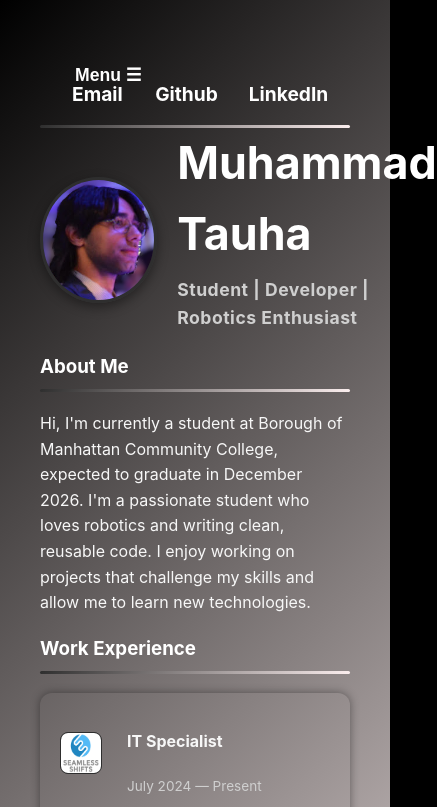
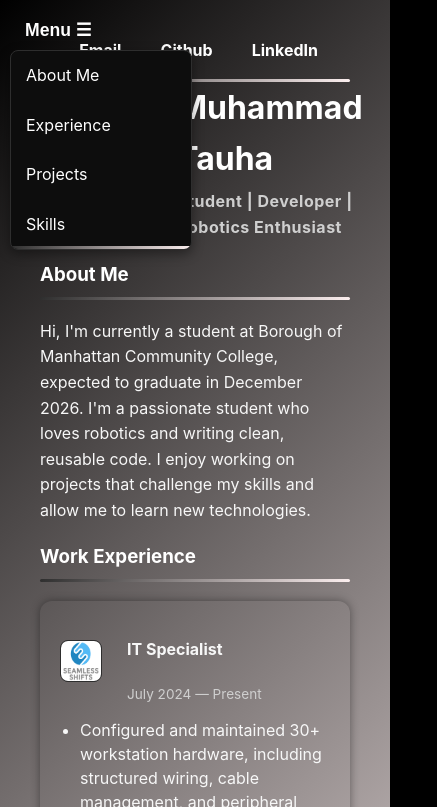
Before and after one commit to Tea505/PortfolioWeb, a plain HTML site: page index.html in a window 390 px wide. Both pictures are taken after a click on the button "Menu ☰". Shown: the top 807 px of the page, 437 px wide, since content can reach past the window. Drawn offline with Linux system fonts and the light colour scheme.

Commit message:
okay surely this is the final commit

```diff
--- a/app.js
+++ b/app.js
@@ -46,3 +46,18 @@ document.querySelectorAll('.imageRow').forEach(row => {
       });
     });
   });
+
+  const dropdownLinks = document.querySelectorAll('.dropdown-content a');
+  const dropdown = document.querySelector('.dropdown');
+
+  dropdownLinks.forEach(link => {
+    link.addEventListener('click', () => {
+      dropdown.classList.remove('active');
+    });
+  });
+
+  // Optional: toggle menu on button click
+  const dropbtn = document.querySelector('.dropbtn');
+  dropbtn.addEventListener('click', () => {
+    dropdown.classList.toggle('active');
+  });
--- a/main.css
+++ b/main.css
@@ -103,7 +103,6 @@ h2 {
   width: auto;
   color: white;
   z-index: 1000;
-
 }
 
 .navbar::after {
@@ -134,7 +133,7 @@ h2 {
 .social-links a {
   color: white;
   text-decoration: none;
-  font-size: 1.2em;
+  font-size: 1em;
   margin-left: 20px;
   font-weight: bold;
 
@@ -209,6 +208,7 @@ nav a:hover, nav a.active {
 /* DROPDOWN MENU  */
 .dropdown {
   top: 55px;
+  left: 0;
   position: sticky;
   display: inline-block;
   z-index: 10001;
@@ -381,6 +381,39 @@ nav a:hover, nav a.active {
   }
   .card-header-text .card-dates {
     font-size: 0.85rem;
+  }
+
+  .dropdown {
+    position: fixed;
+    top: 10px;
+    left: 10px;
+    width: auto;
+  }
+
+  .dropdown-content {
+    position: absolute;
+    top: 40px;
+    left: 0;
+    opacity: 0;
+    pointer-events: none;
+    transition: opacity 0.3s ease, transform 0.3s ease;
+  }
+
+  /* Show dropdown when active */
+  .dropdown.active .dropdown-content {
+    opacity: 1;
+    transform: translateY(0);
+    pointer-events: auto;
+  }
+
+  #Tauha {
+    font-size: 2rem;
+    margin-right: 15px;
+  }
+
+  #student {
+    font-size: 1rem;
+    margin-right: 15px;
   }
 }
 
```
